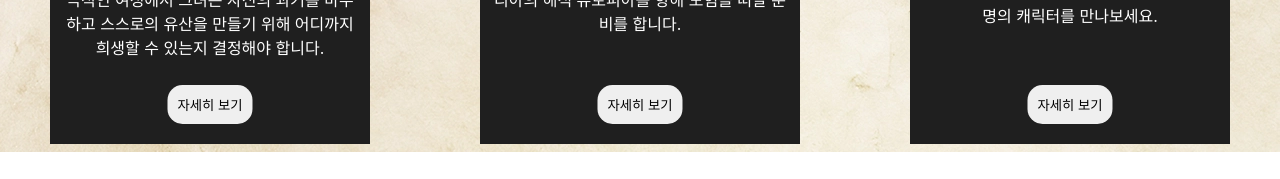
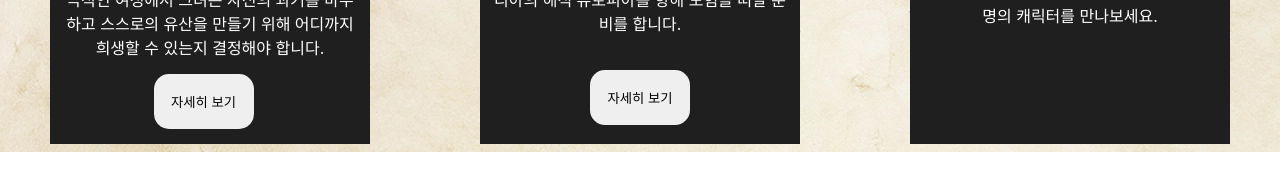
Before and after one commit to Hoseong15/xxxx, a React (Create React App) app: page / in a window 1280 px wide. Shown: the part 4959-5138 px from the top of the page. Built offline with nearby package versions, Linux system fonts and the light colour scheme.

Commit message:
🚀 뭐가 되야 넘어가지

```diff
--- a/src/Game/Nav.jsx
+++ b/src/Game/Nav.jsx
@@ -205,20 +205,11 @@ const [uncharted, setUncharted] = useState([
   {src :ungame4 , id:3, content:'UNCHARTED: The Nathan Drake Collection™', content1:'Naughty Dog의 획기적인 팀이 제작한 네이선 드레이크의 수수한 시작부터 비범한 발견까지, 전 세계를 배경으로 한 위기로 가득한 여정을 경험해 보세요. 네이선이 무자비한 적을 상대로 상상조차 못할 보물을 위해 목숨을 걸고 경쟁을 벌이며 만나는 개성 가득한 여러 명의 캐릭터를 만나보세요.'},
 ])
 
-const [unchVideo, setUnchvideo] = useState();
+const [unchVideo, setUnchVideo] = useState('');
+const [unchModalOpen, setUnchModalOpen] = useState(false);
+const [playIndex1, setPlayIndex1] = useState(0);
 
-
-// |이 코드는 useState 훅을 사용하여 배열을 선언하고 초기값을 설정하는 부분입니다. 이 배열은 비디오와 관련된 정보를 담고 있습니다.
-// |
-// |좋은 점:
-// |- useState 훅을 사용하여 상태를 관리하고 있어서 코드가 간결합니다.
-// |- 배열 안에 객체를 담아서 비디오와 관련된 여러 정보를 한 번에 관리할 수 있습니다.
-// |
-// |나쁜 점:
-// |- 배열 안에 있는 객체들의 구조가 일관성이 없습니다. 첫 번째 객체는 url, content2, content3, content4, content5, content6, content7, content8, content9라는 여러 속성을 가지고 있지만, 두 번째 객체는 url 속성만 가지고 있습니다. 이렇게 구조가 일관성이 없으면 코드를 이해하기 어려울 수 있습니다.
-// |- 객체 안에 있는 속성 이름이 의미를 명확하게 전달하지 못합니다. 예를 들어, content2, content3, content4와 같은 속성 이름은 어떤 내용을 담고 있는지 알기 어렵습니다. 이런 경우에는 더 명확한 이름을 사용하는 것이 좋습니다.
-// |
-  const[unvideos, setUnVideds] = useState([
+const unvideos = [
   {
     id: 1,
     url: unchvideo,
@@ -232,41 +223,40 @@ const [unchVideo, setUnchvideo] = useState();
     content7: '나딘 로스',
     content8: 'UNCHARTED 4: 해적왕과 최후의 보물',
     content9: '시리즈에서 등장한 지 얼마 되지 않았지만, 금세 그녀만의 팬층을 확보한 캐릭터입니다. 나딘은 무기를 다루는 전문가로, 그녀의 부하들이 운영하는 군사 회사인 쉐도우 마트에서 일합니다. 나딘은 매우 뛰어난 전투 능력과 지적 수완을 지니고 있으며, 항상 일관성 있는 인물로 그녀의 행동이 항상 목적에 맞게 이루어집니다.'
-    },
-    {
-      id: 2,
-      url: unchvideo1,
-    }
-  ]);
-
-  const handleUnvideosChange = (newUnvideos) => {
-    setUnVideds(newUnvideos);
   }
 
-  const newUnvideos = [...unvideos];
-
-newUnvideos[1].content2 = 'adadadadadad';
-newUnvideos[1].content3 = ' gkgkgkgkgkgkgkgk';
-newUnvideos[1].content4 = ' gkgkggsdgsdgsdgsdgkgkgkgkgkgk';
-
-
-
-
-const [unchModalOpen, setUnchModalOpen] = useState({});
-const [playIndex1, setPlayIndex1] = useState(0);
+];
 
 const unOpenModal = (id) => {
-  setUnchvideo(unvideos.find(unvideos => unvideos.id === id)?.url);
-  setPlayIndex1(id - 1);
+  const selectedUnvideo = unvideos.find((video) => video.id === id);
+  if (selectedUnvideo) {
+    setUnchVideo(selectedUnvideo.url);
+    setPlayIndex1(selectedUnvideo.id - 1);
     setUnchModalOpen(true);
+  }
+};
+
+const unModalClose = () => {
+  setUnchVideo('');
+  setPlayIndex1(0);
+  setUnchModalOpen(false);
 };
 
 
-const unModalClose = () => {
-  setUnchvideo('');
-  setPlayIndex1(0);
-  setUnchModalOpen(false);
+const [unch1ModalOpen, setUnch1ModalOpen] = useState(false);
+const [unch1Text, setUnch1Text] = useState('');
+
+const unch1 = [
+  {
+    content120 : 'sdsdsdsd'
+  }
+]
+
+const unOpenModal1 = () => {
+  setUnch1ModalOpen(true);
+  setUnch1Text(unch1.content120);
 };
+
 
 
 ////////////////////////////////////////////////////////////////////
@@ -455,12 +445,13 @@ const unModalClose = () => {
                      <img src={item.src} alt="" />
                      <h4>{item.content}</h4>
                      <p>{item.content1}</p>
-                     <button className='unch-btn' onClick={() => unOpenModal(item.id)}>자세히 보기</button>
-
                     </div>
                   ))}
+                  <button className='unch-btn' onClick={() => unOpenModal(1)}>자세히 보기</button>
+                  <button className='unch-btn1' onClick={()=> unOpenModal1()}>자세히 보기</button>
                 </div>
               </div>
+
             </div>
           </div>
         </div>
@@ -485,9 +476,7 @@ const unModalClose = () => {
                   loop={true}
                 />
 
-          {newUnvideos.map((video, index) => {
-            if (video.id === 1) {
-              return (
+              {unvideos.map((video, index) => (
                   <div className='The-Lost-Legacy' id={video.id}>
                   <div className='The-Lost-Legacy-text'>
                     <img src={video.src} alt='' />
@@ -518,9 +507,17 @@ const unModalClose = () => {
                     <img src={video.src1} alt='' />
                   </div>
                 </div>
-              );
-            } console.log(video)
-          })}
+              ))};
+
+
+             {unch1.map((i, index1) => (
+              <div className='unch1-video'>
+                <p>{i.content120}</p>
+              </div>
+             ))}
+
+
+
 
           <FontAwesomeIcon
           className='unicon'
--- a/src/Game/Nav1.css
+++ b/src/Game/Nav1.css
@@ -520,10 +520,10 @@
   width: 100%;
   display: flex;
   justify-content: space-between;
+  position: relative;
 }
 
 .unch-item {
-  position: relative;
   width: 25%;
   height: 550px;
   padding: 10px;
@@ -539,17 +539,30 @@
 
 .unch-btn{
   position: absolute;
-  bottom: 20px;
-  left: 50%;
-  transform: translate(-50%);
+  top:530px;
+  left: 12%;
   border: none;
   border-radius: 15px;
   padding: 10px;
+  width: 100px;
+  height: 55px;
 }
 
 .unch-btn:hover{
   border: 3px solid #000;
   box-shadow: 0 0 0 3px #fff;
+}
+
+.unch-btn1{
+  position: absolute;
+  left: 50%;
+  top: 81%;
+  transform: translate(-50%);
+  border: none;
+  border-radius: 15px;
+  padding: 10px;
+  width: 100px;
+  height: 55px;
 }
 
 
@@ -613,3 +626,9 @@
   width: 50%;
   height: 100%;
 }
+
+
+.unch1-video{
+  width: 300px;
+  height: 200px;
+}
```
Lines whose indentation alone changed are shown as unchanged.
